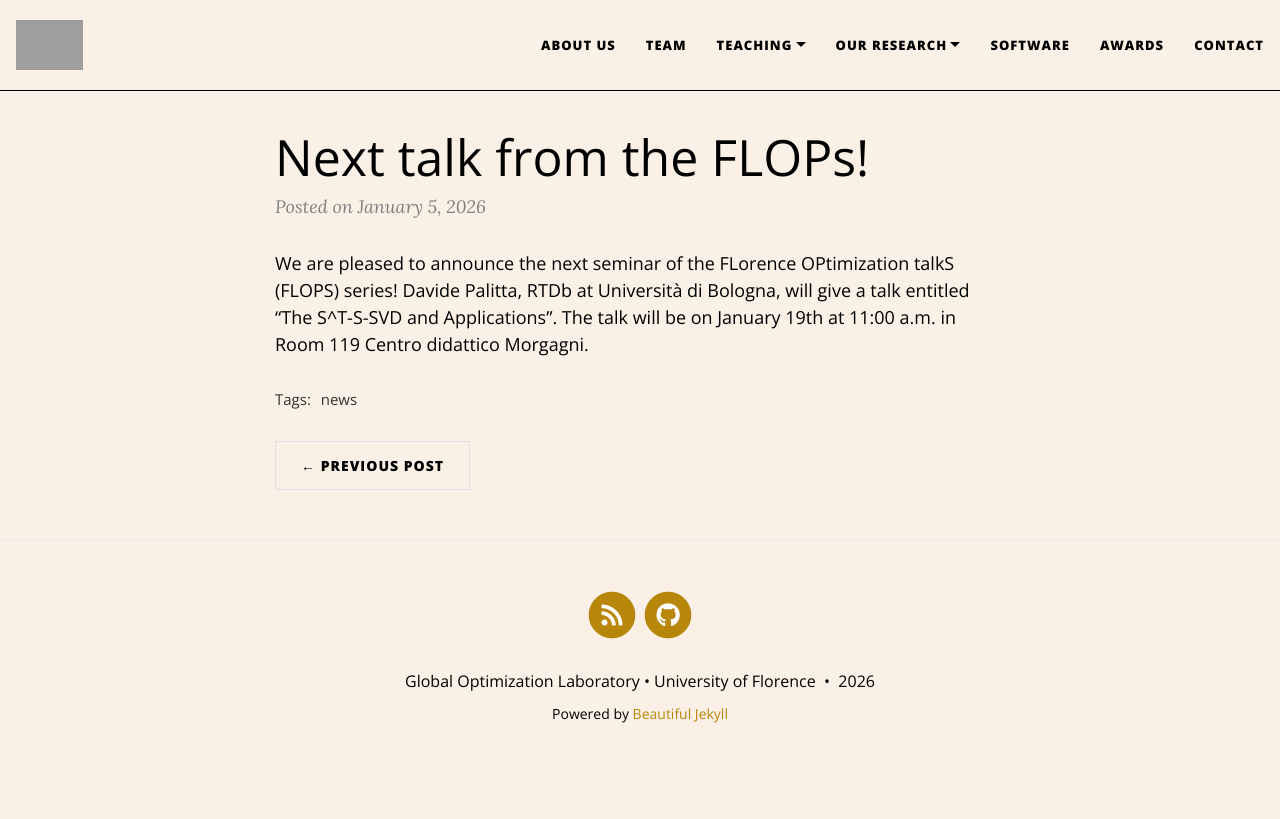
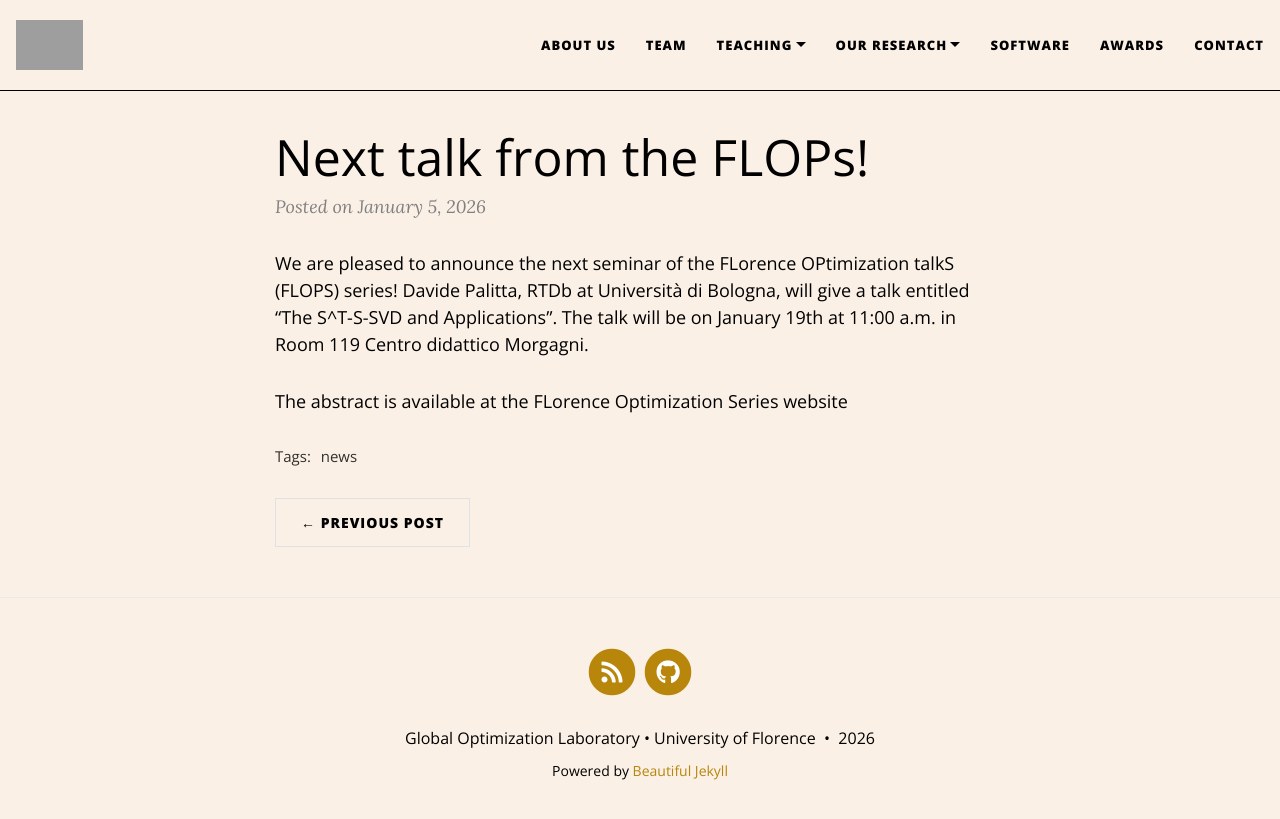
Before and after one commit to GOL-UniFI/GOL-UniFI.github.io, a Jekyll site: the page built from _posts/2026-01-05-GOLsite.md, in a window 1280 px wide. Shown: the top 819 px of the page. Built offline with Jekyll 4.4.1, drawn with Linux system fonts in a browser that asks for light colours; nearby versions of some CDN libraries; grey boxes are pictures that could not be loaded.

Commit message:
Update 2026-01-05-GOLsite.md

```diff
--- a/_posts/2026-01-05-GOLsite.md
+++ b/_posts/2026-01-05-GOLsite.md
@@ -8,3 +8,5 @@ comments: false
 We are pleased to announce the next seminar of the FLorence OPtimization talkS (FLOPS) series!
 Davide Palitta, RTDb at Università di Bologna, will give a talk entitled "The S^T-S-SVD and Applications".
 The talk will be on January 19th at 11:00 a.m. in Room 119 Centro didattico Morgagni.
+
+The abstract is available at the [FLorence Optimization Series website](https://sites.google.com/unifi.it/floptalks/home?authuser=3){:target="_blank"}
```
